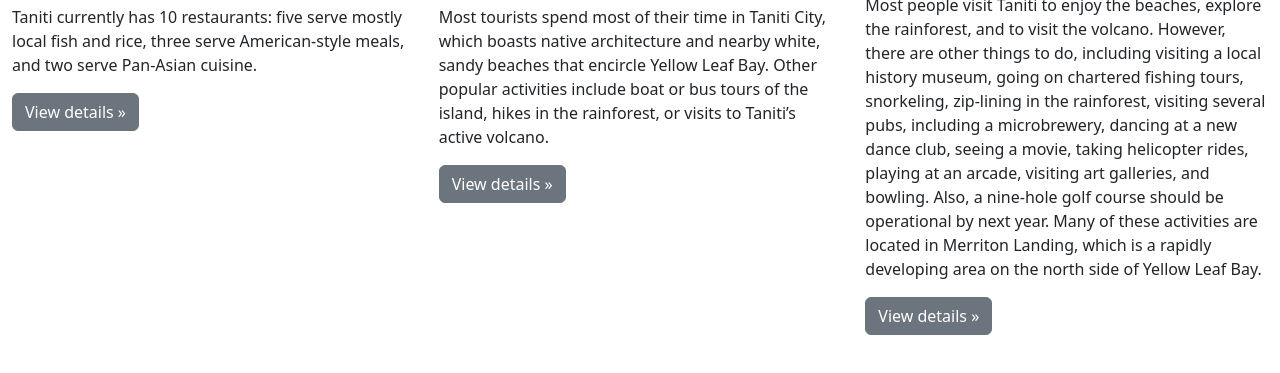
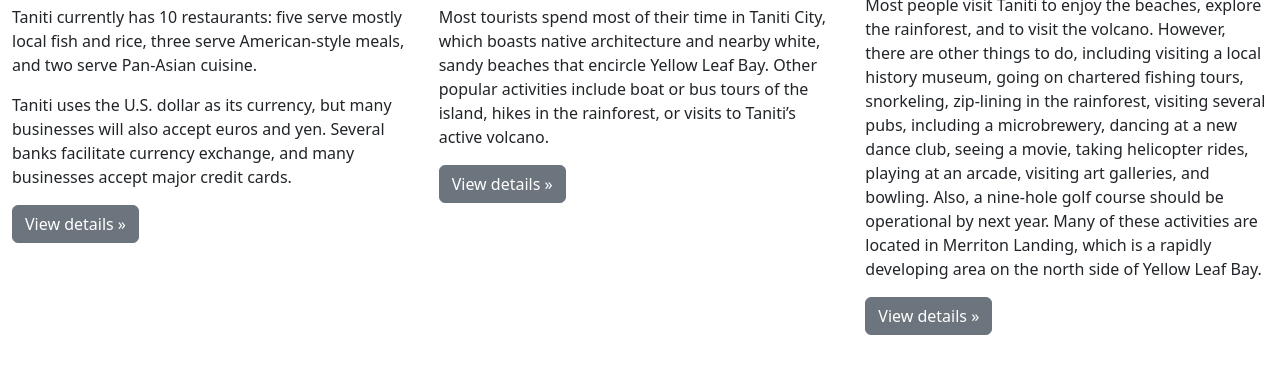
Before and after one commit to ChristinaPerezSandoval/tanitian-website, a plain HTML site: page events.html in a window 1280 px wide. Shown: the part 836-1209 px from the top of the page. Drawn offline with nearby package versions, Linux system fonts and the light colour scheme.

Commit message:
Added currency info

```diff
--- a/events.html
+++ b/events.html
@@ -53,6 +53,7 @@
             <h2 class="fw-normal">Restaurants</h2>
             <p>Taniti currently has 10 restaurants: five serve mostly local fish and rice, three serve American-style
                 meals, and two serve Pan-Asian cuisine.</p>
+            <p>Taniti uses the U.S. dollar as its currency, but many businesses will also accept euros and yen. Several banks facilitate currency exchange, and many businesses accept major credit cards.</p>
             <p><a class="btn btn-secondary" href="#">View details »</a></p>
         </div><!-- /.col-lg-4 -->
         <div class="col-lg-4">
```
